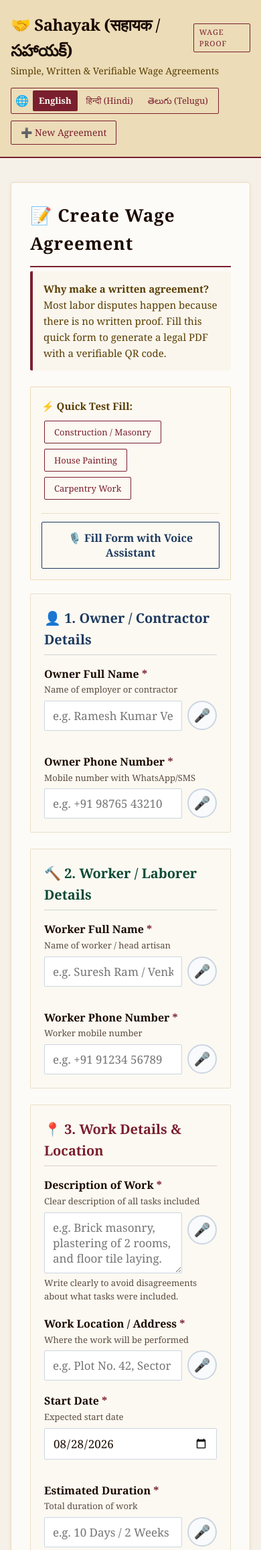
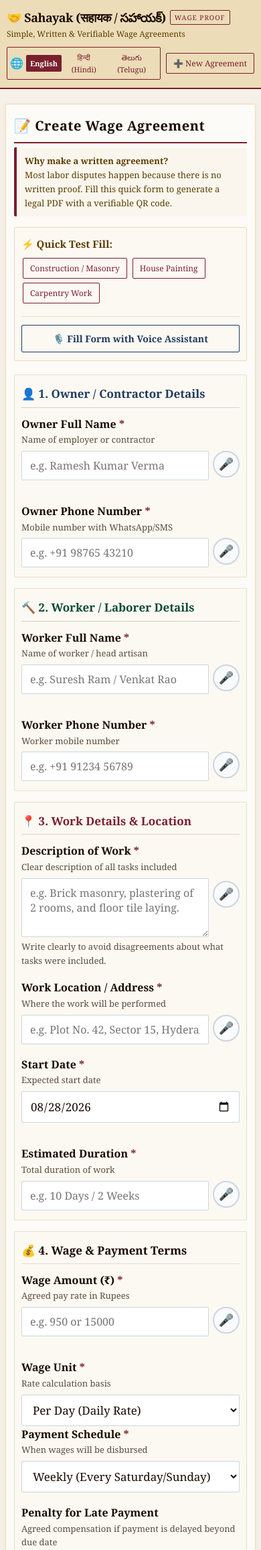
Before and after one commit to jogender18/sahayak, a Flask app: page / in a window 390 px wide. Shown: the top 2314 px of the page at 67% size. Run offline with Flask 3, Linux system fonts and the light colour scheme; data that the repository does not hold is empty; some libraries are stand-ins or nearby versions.

Commit message:
Fix: Mobile responsive layout glitches, voice overlay mobile fit, and speech recognition loop handling

```diff
--- a/static/css/style.css
+++ b/static/css/style.css
@@ -1150,3 +1172,303 @@ textarea {
 .review-actions .btn-primary:hover {
   background: #1e40af;
 }
+
+/* ==========================================================================
+   Comprehensive Mobile Responsive Enhancements (< 640px and < 480px)
+   ========================================================================== */
+
+@media (max-width: 640px) {
+  body {
+    font-size: 16px;
+  }
+
+  .container {
+    padding: 10px 8px;
+    width: 100%;
+  }
+
+  .app-header {
+    padding: 12px 10px;
+  }
+
+  .header-inner {
+    gap: 10px;
+  }
+
+  .brand-title {
+    font-size: 18px;
+    gap: 6px;
+    flex-wrap: wrap;
+  }
+
+  .brand-badge {
+    font-size: 10px;
+    padding: 2px 6px;
+  }
+
+  .tagline {
+    font-size: 12px;
+  }
+
+  .header-actions {
+    width: 100%;
+    display: flex;
+    flex-wrap: wrap;
+    justify-content: space-between;
+    gap: 8px;
+  }
+
+  .lang-switcher {
+    flex: 1;
+    min-width: 0;
+    justify-content: space-between;
+    padding: 2px 4px;
+    gap: 2px;
+  }
+
+  .lang-btn {
+    font-size: 11px;
+    padding: 4px 6px;
+    text-align: center;
+  }
+
+  .header-links {
+    flex-shrink: 0;
+  }
+
+  .header-links a {
+    font-size: 12px;
+    padding: 5px 10px;
+  }
+
+  .main-card {
+    padding: 16px 12px;
+    margin-top: 12px;
+    border-radius: 2px;
+  }
+
+  .page-title {
+    font-size: 20px;
+    padding-bottom: 8px;
+    letter-spacing: 0.5px;
+  }
+
+  .page-intro {
+    font-size: 13px;
+    padding: 10px 12px;
+    margin-bottom: 16px;
+  }
+
+  .form-section {
+    padding: 14px 10px;
+    margin-bottom: 16px;
+  }
+
+  .section-title {
+    font-size: 17px;
+    margin-bottom: 12px;
+  }
+
+  .quick-fill-panel {
+    padding: 12px 10px;
+  }
+
+  .preset-btn {
+    font-size: 12px;
+    padding: 6px 10px;
+    margin: 3px 2px;
+  }
+
+  .btn.btn-voice-trigger {
+    font-size: 14px;
+    padding: 10px 12px;
+  }
+
+  .voice-input-wrapper {
+    gap: 6px;
+    width: 100%;
+  }
+
+  .voice-input-wrapper input,
+  .voice-input-wrapper textarea,
+  .voice-input-wrapper select {
+    font-size: 16px; /* Prevents auto-zoom on iOS Safari */
+  }
+
+  .mic-btn {
+    width: 40px;
+    height: 40px;
+    font-size: 18px;
+  }
+
+  /* Full Screen Voice Overlay Mobile */
+  .voice-overlay {
+    padding: 14px 10px 16px;
+    border: none;
+  }
+
+  .voice-overlay::before {
+    top: 75px;
+  }
+
+  .voice-header-top {
+    gap: 6px;
+  }
+
+  .voice-title-badge {
+    font-size: 10px;
+    padding: 3px 8px;
+    letter-spacing: 1px;
+  }
+
+  .voice-doc-title {
+    font-size: 18px;
+    letter-spacing: 2px;
+    margin-top: 2px;
+  }
+
+  .voice-exit-btn {
+    font-size: 11px;
+    padding: 4px 8px;
+  }
+
+  .voice-orb-container {
+    gap: 10px;
+  }
+
+  .voice-orb {
+    width: 84px;
+    height: 84px;
+  }
+
+  .voice-orb::before {
+    font-size: 30px;
+  }
+
+  .voice-indicator-text {
+    font-size: 11px;
+    letter-spacing: 1.5px;
+  }
+
+  .voice-question-title {
+    font-size: 10px;
+    letter-spacing: 1px;
+  }
+
+  .voice-question-text {
+    font-size: 16px;
+    min-height: 44px;
+    padding: 0 4px;
+    line-height: 1.35;
+  }
+
+  .voice-transcript-preview {
+    font-size: 13px;
+    padding-left: 6px;
+  }
+
+  .voice-controls-footer {
+    gap: 6px;
+    padding-top: 8px;
+  }
+
+  .voice-circle-btn {
+    min-width: 0;
+    flex: 1;
+    padding: 9px 4px;
+    font-size: 12px;
+    letter-spacing: 0;
+  }
+
+  .voice-end-call-btn {
+    min-width: 0;
+    flex: 1.2;
+    padding: 9px 6px;
+    font-size: 12px;
+    letter-spacing: 0;
+  }
+
+  /* Review Screen Mobile */
+  .review-modal {
+    padding: 6px;
+  }
+
+  .review-modal-content {
+    padding: 16px 12px;
+    max-height: 94dvh;
+    border-radius: 4px;
+    border-width: 2px;
+  }
+
+  .review-title {
+    font-size: 19px;
+  }
+
+  .review-subtitle {
+    font-size: 13px;
+    margin-bottom: 16px;
+  }
+
+  .review-grid {
+    grid-template-columns: 1fr;
+    gap: 10px;
+    margin-bottom: 18px;
+  }
+
+  .review-group input,
+  .review-group textarea,
+  .review-group select {
+    font-size: 16px; /* Prevents auto-zoom on iOS */
+    padding: 8px 10px;
+  }
+
+  .review-actions {
+    flex-direction: column-reverse;
+    gap: 8px;
+    padding-top: 14px;
+  }
+
+  .review-actions .btn {
+    width: 100%;
+    padding: 11px;
+    font-size: 15px;
+  }
+
+  /* Agreement & Verification details */
+  .detail-grid {
+    grid-template-columns: 1fr;
+    gap: 10px;
+  }
+
+  .detail-value {
+    font-size: 16px;
+  }
+
+  .detail-value.wage {
+    font-size: 19px;
+  }
+
+  .verified-banner {
+    padding: 12px 8px;
+  }
+
+  .verified-icon {
+    font-size: 30px;
+  }
+
+  .verified-title {
+    font-size: 17px;
+  }
+
+  .verified-sub {
+    font-size: 13px;
+  }
+
+  .qr-section {
+    padding: 14px 10px;
+  }
+
+  .qr-image {
+    max-width: 140px;
+  }
+}
--- a/templates/agreement.html
+++ b/templates/agreement.html
@@ -22,7 +22,7 @@
   </div>
 
   <!-- Primary Action Buttons -->
-  <div style="display: grid; grid-template-columns: 1fr 1fr; gap: 14px; margin-bottom: 24px;">
+  <div class="action-buttons-grid">
     <a href="{{ url_for('download_pdf', agreement_id=agreement.id, lang=current_lang) }}" class="btn btn-primary" download>
       <span>{{ t.btn_download_pdf }}</span>
     </a>
--- a/templates/base.html
+++ b/templates/base.html
@@ -2,7 +2,7 @@
 <html lang="{{ current_lang }}">
 <head>
   <meta charset="UTF-8">
-  <meta name="viewport" content="width=device-width, initial-scale=1.0, maximum-scale=5.0">
+  <meta name="viewport" content="width=device-width, initial-scale=1.0, maximum-scale=5.0, viewport-fit=cover">
   <title>{% block title %}{{ t.app_title }}{% endblock %}</title>
   <link rel="stylesheet" href="{{ url_for('static', filename='css/style.css') }}">
   <meta name="theme-color" content="#0f172a">
--- a/templates/index.html
+++ b/templates/index.html
@@ -36,11 +36,14 @@
   <!-- Conversational Full-Screen voice assistant mode -->
   <div id="voice-overlay" class="voice-overlay" {% if request.args.get('mock_voice_state') %}style="display: flex;"{% endif %}>
     <div class="voice-overlay-header">
-      <div class="voice-title-badge">
-        <span class="voice-status-dot"></span>
-        <span id="voice-badge-text">Voice Dictation Mode</span>
+      <div class="voice-header-top">
+        <div class="voice-title-badge">
+          <span class="voice-status-dot"></span>
+          <span id="voice-badge-text">Voice Dictation Mode</span>
+        </div>
+        <button type="button" class="voice-exit-btn" id="voice-exit-btn">✕ Exit</button>
       </div>
-      <button type="button" class="voice-exit-btn" id="voice-exit-btn">✕ Exit</button>
+      <div class="voice-doc-title">WAGE AGREEMENT</div>
     </div>
 
     <div class="voice-orb-container">
@@ -807,7 +810,13 @@
       activeRecognition.onerror = (event) => {
         console.warn('SpeechRecognition error:', event.error);
         if (event.error === 'no-speech') {
-          askQuestion();
+          // On mobile silence, do not restart TTS loop; keep listening or wait
+          if (orb.classList.contains('listening') && activeRecognition) {
+            try { activeRecognition.start(); } catch(e) {}
+          }
+        } else if (event.error === 'not-allowed' || event.error === 'service-not-allowed') {
+          transcriptPreview.textContent = "⚠ Mic permission needed. Please allow microphone in browser.";
+          setOrbState('speaking');
         }
       };
 
@@ -817,7 +826,11 @@
         }
       };
 
-      activeRecognition.start();
+      try {
+        activeRecognition.start();
+      } catch(e) {
+        console.warn('Speech recognition start failed:', e);
+      }
     }
 
     // Controls and End Call / Skip / Mute Listeners
```
Also changed, not shown: other parts of static/css/style.css (+41 -19 lines).
